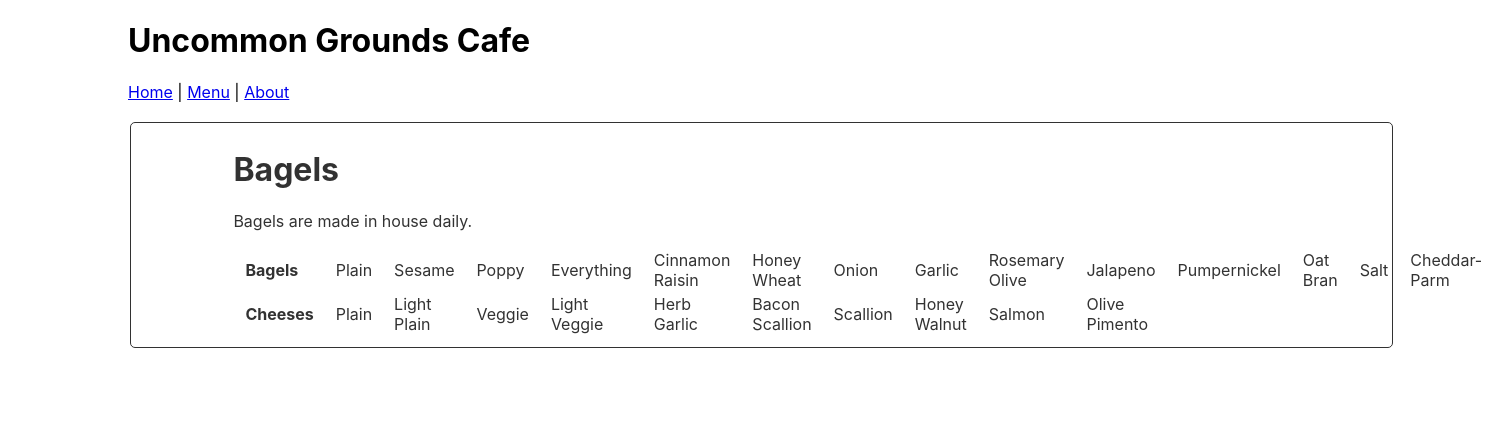
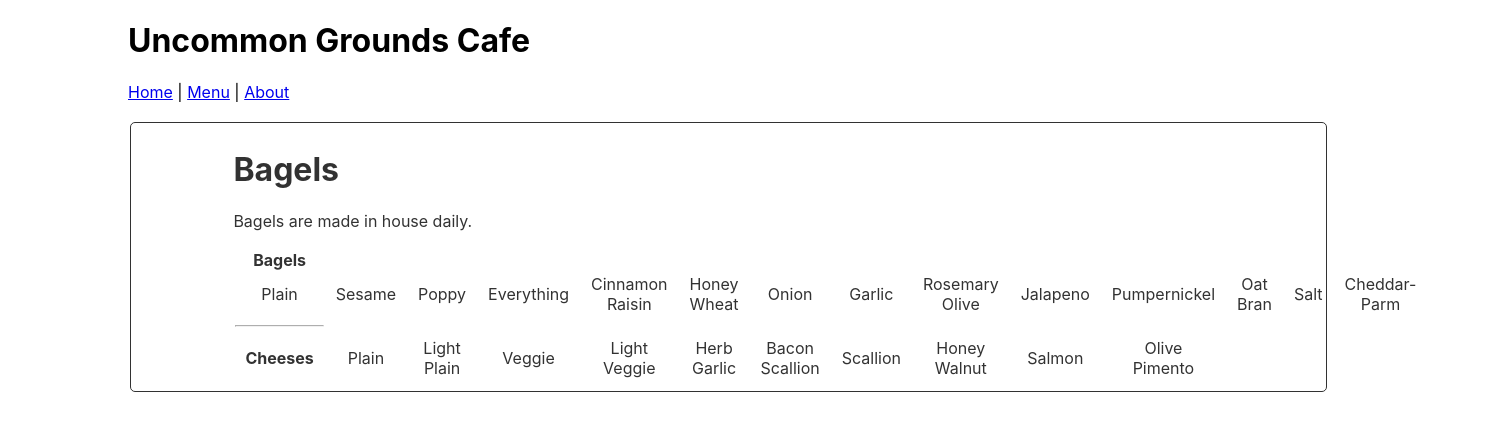
Before and after one commit to cireneirbo/uncommon-grounds-cafe, a React (Create React App) app in the folder client/: page /menu in a window 1280 px wide. Shown: the top 430 px of the page, 1494 px wide, since content can reach past the window. Built offline with nearby package versions, Linux system fonts and the light colour scheme.

Commit message:
Menu changes

```diff
--- a/client/src/App.css
+++ b/client/src/App.css
@@ -34,5 +34,5 @@ th, td {
   padding-left: 10px;
   padding-right: 10px;
   margin: 5%;
-  text-align: left;
+  text-align: center;
 }
--- a/client/src/components/Menu.js
+++ b/client/src/components/Menu.js
@@ -40,6 +40,9 @@ function Menu() {
             <table>
               <tr>
                 <th>Bagels</th>
+              </tr>
+              <tr>
+
 
                 {data.menu[0].bagels.map(bagel => (
 
@@ -48,7 +51,7 @@ function Menu() {
                 ))}
               </tr>
 
-
+<hr></hr>
 
               <tr>
                 <th>Cheeses</th>
```
